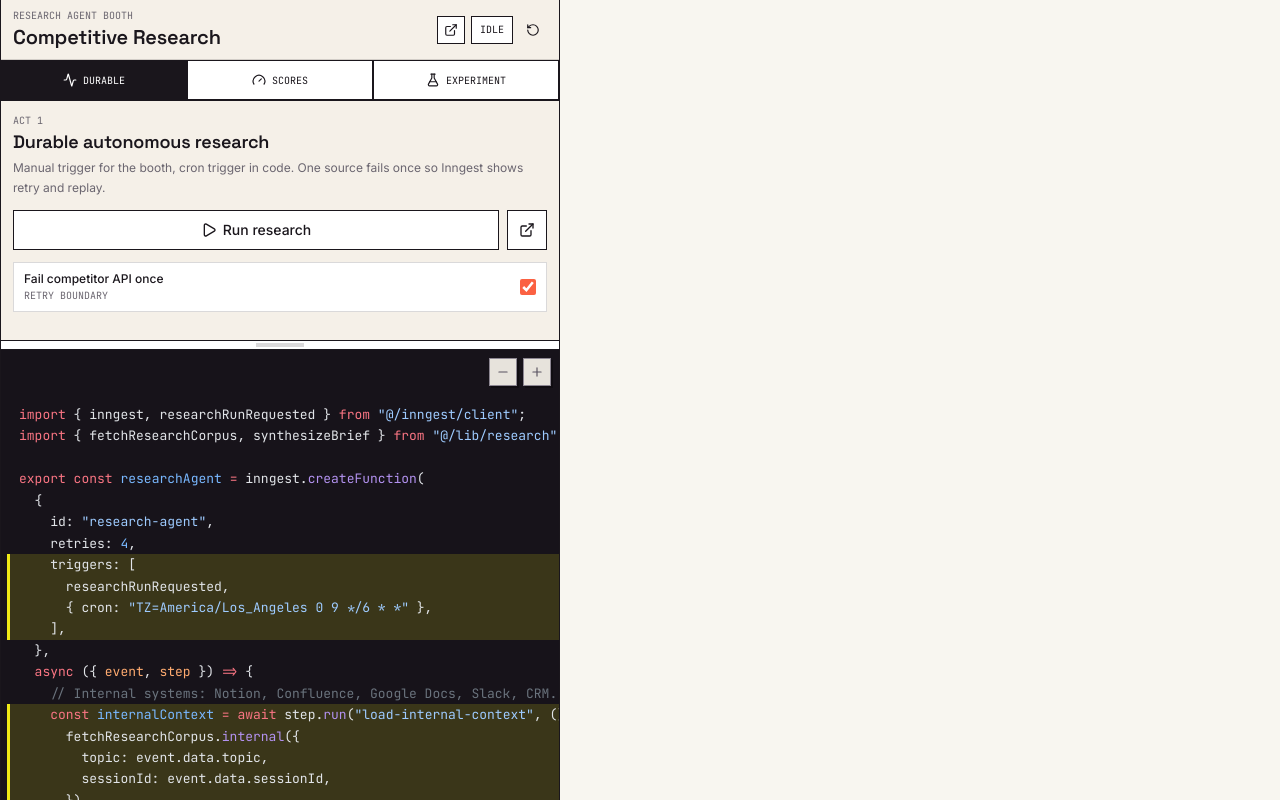
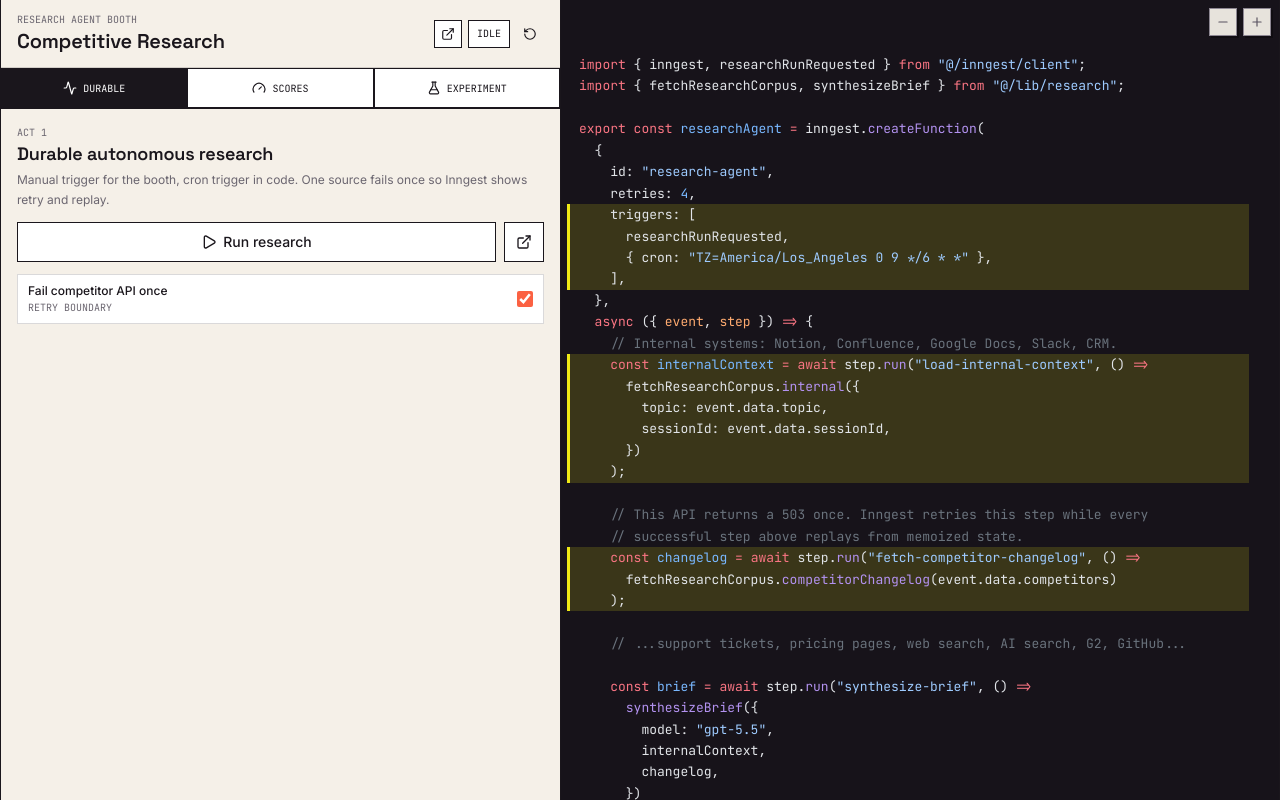
Before and after one commit to inngest/agent-evals-demo, a Next.js app: page / in a window 1280 px wide. Built offline with nearby package versions, Linux system fonts and the light colour scheme.

Commit message:
Make research demo fill desktop screens

```diff
--- a/src/components/demo/ResearchDemo.tsx
+++ b/src/components/demo/ResearchDemo.tsx
@@ -306,11 +306,15 @@ export function ResearchDemo({ snippets }: ResearchDemoProps) {
   return (
     <main className="min-h-screen bg-[var(--background)] text-[var(--ink)]">
       <div
-        className="grid h-screen w-full max-w-[560px] min-w-0 border-x border-[var(--ink)] bg-white"
-        style={{ gridTemplateRows: `${topPaneHeight}px 10px minmax(0, 1fr)` }}
+        className="grid h-screen w-full max-w-[560px] min-w-0 grid-rows-[var(--top-pane-height)_10px_minmax(0,1fr)] border-x border-[var(--ink)] bg-white xl:max-w-none xl:grid-cols-[minmax(420px,560px)_minmax(0,1fr)] xl:grid-rows-[minmax(0,1fr)]"
+        style={
+          {
+            "--top-pane-height": `${topPaneHeight}px`,
+          } as React.CSSProperties
+        }
       >
-        <section className="grid min-h-0 min-w-0 grid-rows-[auto_auto_minmax(0,1fr)] overflow-hidden bg-[var(--bone)]">
-          <header className="flex min-w-0 items-center justify-between gap-3 border-b border-[var(--rule-soft)] px-3 py-2">
+        <section className="grid min-h-0 min-w-0 grid-rows-[auto_auto_minmax(0,1fr)] overflow-hidden bg-[var(--bone)] xl:border-r xl:border-[var(--ink)]">
+          <header className="flex min-w-0 items-center justify-between gap-3 border-b border-[var(--rule-soft)] px-3 py-2 xl:px-4 xl:py-3">
             <div className="min-w-0">
               <div className="mono text-[10px] uppercase text-[var(--muted-copy)]">
                 research agent booth
@@ -361,7 +365,7 @@ export function ResearchDemo({ snippets }: ResearchDemoProps) {
             })}
           </nav>
 
-          <div className="min-h-0 overflow-auto p-3">
+          <div className="min-h-0 overflow-auto p-3 xl:p-4">
             {activeAct === 1 ? (
               <ActOneControls
                 failureArmed={failureArmed}
@@ -391,14 +395,14 @@ export function ResearchDemo({ snippets }: ResearchDemoProps) {
           role="separator"
           aria-orientation="horizontal"
           aria-label="Resize code panel"
-          className="group relative cursor-row-resize border-y border-[var(--ink)] bg-white"
+          className="group relative cursor-row-resize border-y border-[var(--ink)] bg-white xl:hidden"
           onMouseDown={startMouseResize}
           onTouchStart={startTouchResize}
         >
           <div className="absolute left-1/2 top-1/2 h-1 w-12 -translate-x-1/2 -translate-y-1/2 bg-[var(--rule-soft)] transition group-hover:bg-[var(--muted-copy)]" />
         </div>
 
-        <section className="min-h-0 min-w-0">
+        <section className="min-h-0 min-w-0 xl:col-start-2 xl:row-start-1">
           <CodeView snippets={snippets} activeId={activeCodeId} variant="minimal" />
         </section>
       </div>
```
